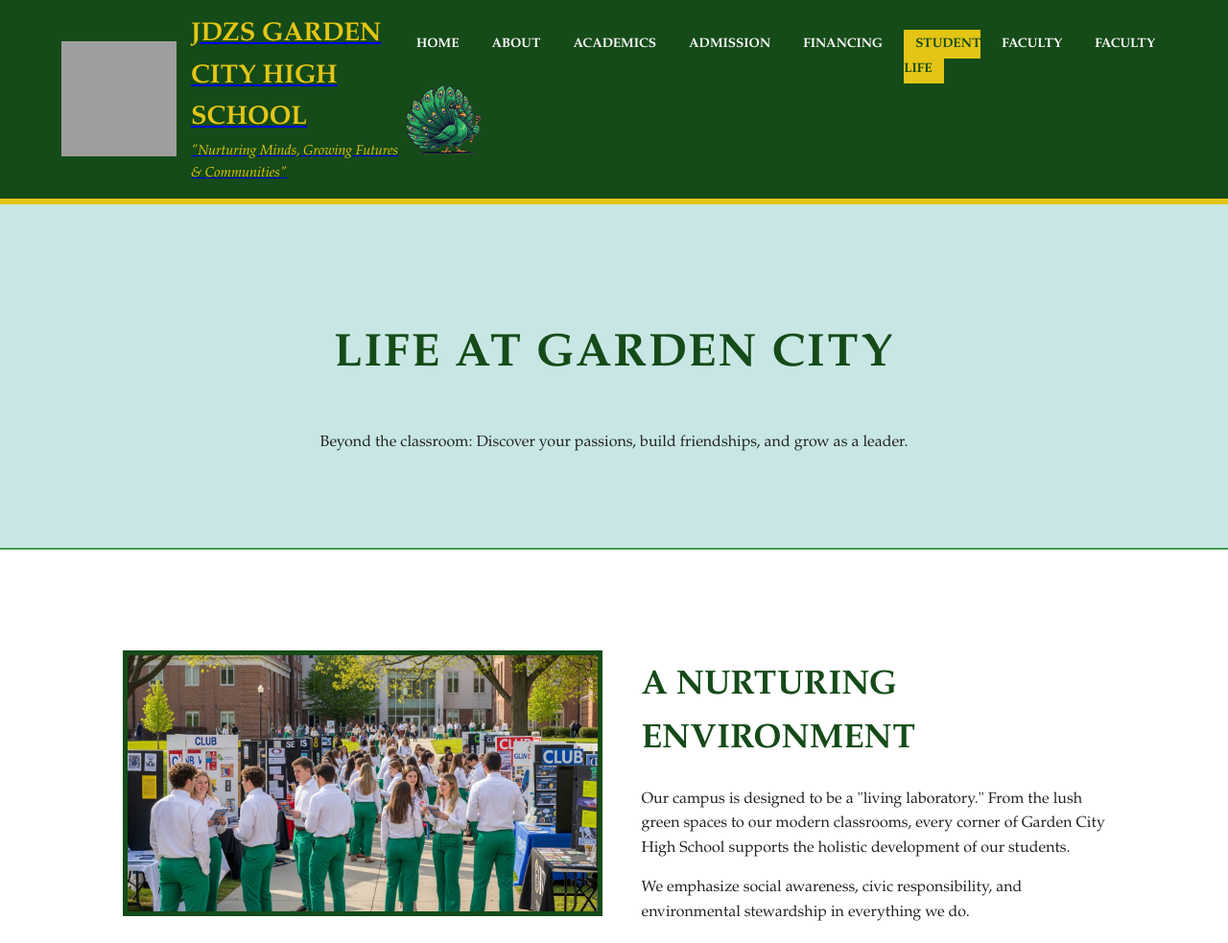
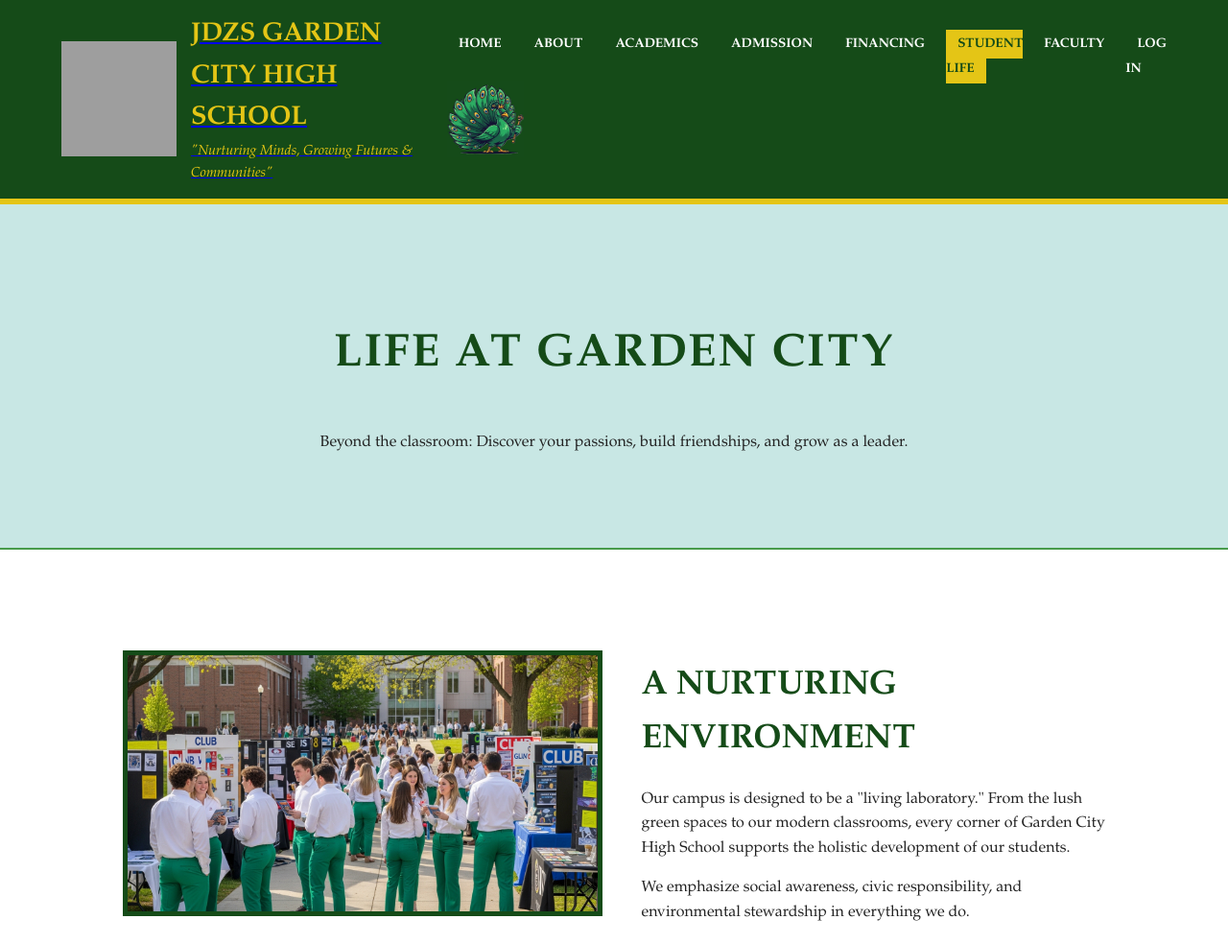
Before and after one commit to skinnn911-commits/JDZSGardenCityhigh, a plain HTML site: page student-life.html in a window 1280 px wide. Shown: the top 983 px of the page at 96% size. Drawn offline with Linux system fonts and the light colour scheme; grey boxes are pictures that could not be loaded.

Commit message:
Update student-life.html

```diff
--- a/student-life.html
+++ b/student-life.html
@@ -29,7 +29,7 @@
                     <li><a href="financing.html">Financing</a></li>
                     <li><a href="student-life.html" class="active">Student Life</a></li>
                     <li><a href="faculty.html">Faculty</a></li>
-                    <li><a href="signup.html">Faculty</a></li>
+                    <li><a href="signup.html">Log In</a></li>
                 </ul>
                 <img src="mascot image.jpeg" alt="GCHS Mascot" class="mascot">
             </nav>
@@ -154,4 +154,5 @@
     </footer>
 
 </body>
+
 </html>
```
